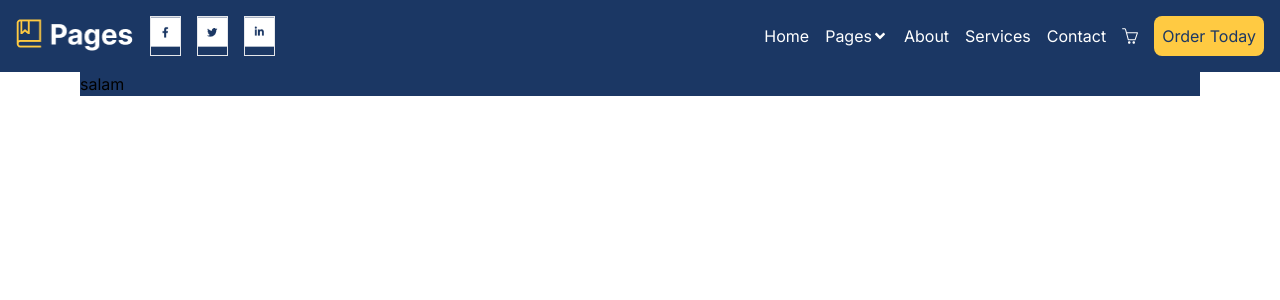
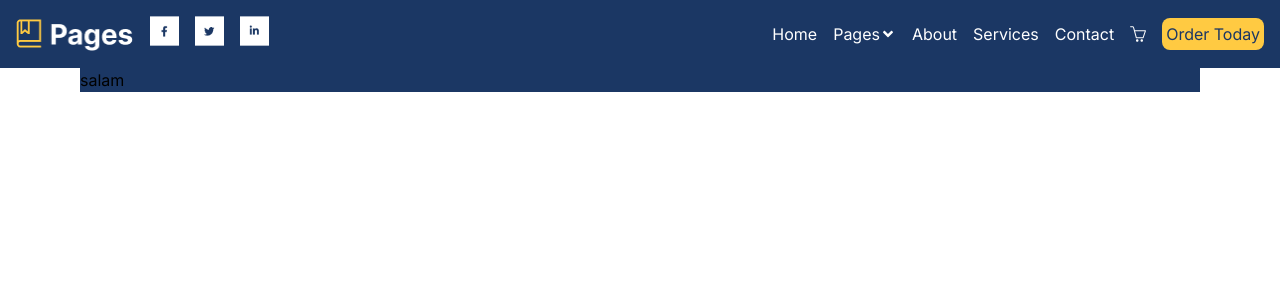
Before and after one commit to QulamSamadli/book-webflow, a Next.js app: page / in a window 1280 px wide. Shown: the top 300 px of the page. Built offline with nearby package versions, Linux system fonts and the light colour scheme.

Commit message:
chnages navbar menu

```diff
--- a/app/Components/Navbar/index.tsx
+++ b/app/Components/Navbar/index.tsx
@@ -7,8 +7,8 @@ import { FaAngleDown } from "react-icons/fa";
 
 const Navbar = () => {
   return (
-    <header className=' bg-[#1B3764]'>
-<div className="flex justify-between container  p-4 ">
+    <header className='  bg-[#1B3764]'>
+<div className="flex justify-between items-center container p-4 ">
 <div className='flex gap-4  '>
    <Link href="/"><Image
    width={118}
@@ -17,21 +17,21 @@ const Navbar = () => {
    alt='Logo'
    /></Link>
    <div className="flex gap-4">
-   <Link href="https://www.facebook.com/" className='border '>
+   <Link href="https://www.facebook.com/" className=' '>
     <Image src="/Facebook.png"
     alt='Facebook'
     width={29}
     height={10}
     />
    </Link>
-   <Link href="https://twitter.com/" className='border'>
+   <Link href="https://twitter.com/" className=''>
     <Image src="/Twitter.png"
     alt='Facebook'
     width={29}
     height={10}
     />
    </Link>
-   <Link href="https://www.linkedin.com/" className='border'>
+   <Link href="https://www.linkedin.com/" className=''>
     <Image src="/LinkedIn.png"
     alt='Facebook'
     width={29}
@@ -48,7 +48,7 @@ const Navbar = () => {
    <Link href="/services">Services</Link>
    <Link href="/contact">Contact</Link>
    <Link href="/basket"><SlBasket /></Link>
-   <Link href="/order"><button className='bg-[#FFCA42] text-center p-2 text-[#1B3764] rounded-lg'>Order Today</button></Link>
+   <Link href="/order"><button className='bg-[#FFCA42] text-center p-1 hover:bg-white hover:text-[#FFCA42] transition duration-300 text-[#1B3764] rounded-lg'>Order Today</button></Link>
 
 </div>
 </div>
```
